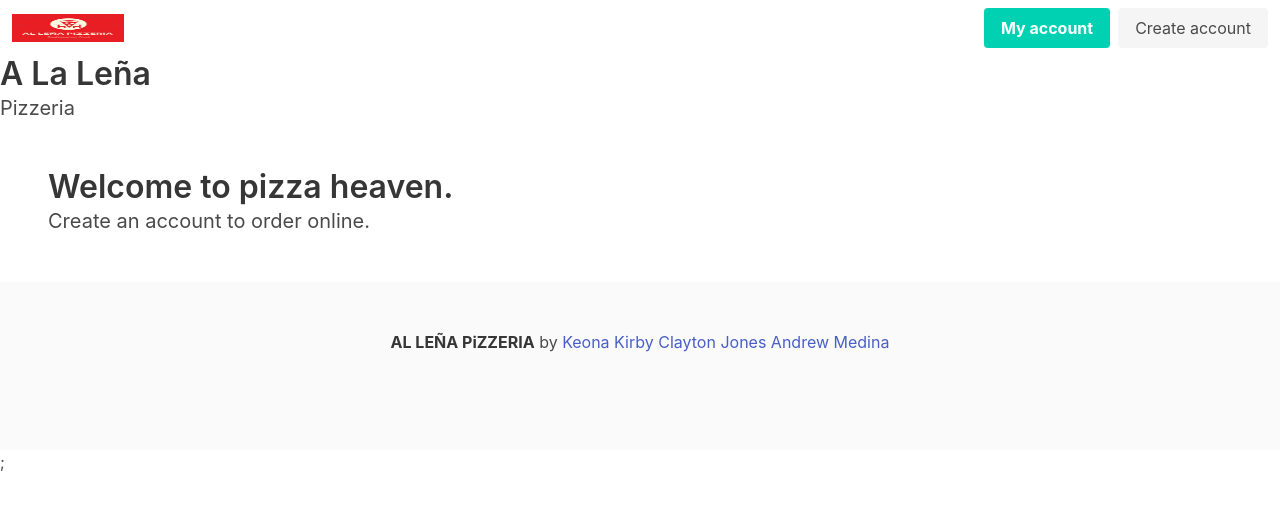
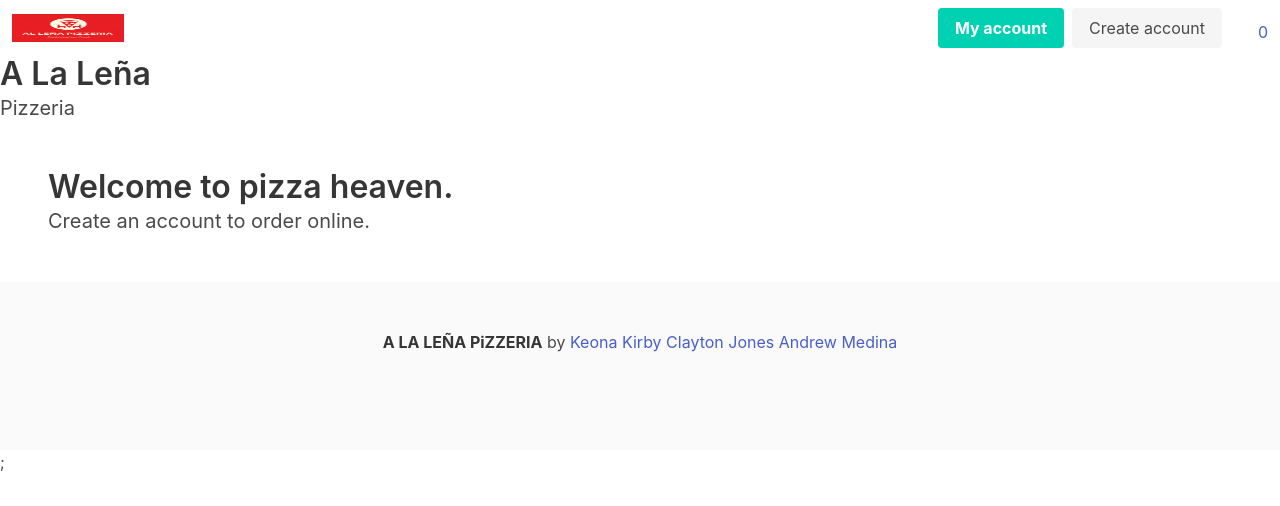
Before and after one commit to KeonaK/restaurant-project, a React (Create React App) app in the folder client/: page / in a window 1280 px wide. Shown: the top 506 px of the page. Built offline with nearby package versions, Linux system fonts and the light colour scheme.

Commit message:
added cart icon to navbar

```diff
--- a/client/public/index.html
+++ b/client/public/index.html
@@ -25,7 +25,7 @@
       work correctly both with client-side routing and a non-root public URL.
       Learn how to configure a non-root public URL by running `npm run build`.
     -->
-    <title>React App</title>
+    <title>A LA LEÑA PiZZERIA</title>
   </head>
   <body>
     <noscript>You need to enable JavaScript to run this app.</noscript>
--- a/client/src/components/Footer/index.js
+++ b/client/src/components/Footer/index.js
@@ -6,7 +6,7 @@
       <footer className="footer">
         <div className="content has-text-centered">
           <p>
-            <strong>AL LEÑA PiZZERIA</strong> by{" "}
+            <strong>A LA LEÑA PiZZERIA</strong> by{" "}
             <a
               target="_blank"
               rel="noreferrer"
--- a/client/src/components/Nav/index.js
+++ b/client/src/components/Nav/index.js
@@ -1,6 +1,8 @@
 import React from "react";
 import { Link } from "react-router-dom";
 import logo from "../../images/logo.png";
+import { Icon, InlineIcon } from "@iconify/react";
+import shoppingCart from "@iconify/icons-fa-solid/shopping-cart";
 
 function Nav() {
   return (
@@ -39,6 +41,17 @@
               <Link className="button is-light" to="/sign-up">
                 Create account
               </Link>
+              <Link to="/checkout">
+                <span class="icon-text ">
+                  <span class="icon">
+                    <Icon
+                      icon={shoppingCart}
+                      style={{ color: "black", fontSize: "20px" }}
+                    />
+                  </span>
+                  <span>0</span>
+                </span>
+              </Link>
             </div>
           </div>
         </div>
--- a/package.json
+++ b/package.json
@@ -16,6 +16,8 @@
   "author": "",
   "license": "ISC",
   "devDependencies": {
+    "@iconify/icons-fa-solid": "^1.1.1",
+    "@iconify/react": "^1.1.4",
     "concurrently": "^4.1.0",
     "nodemon": "^1.19.4"
   },
```
Also changed, not shown: 1 other file (tests, documents, lock files or other folders).
